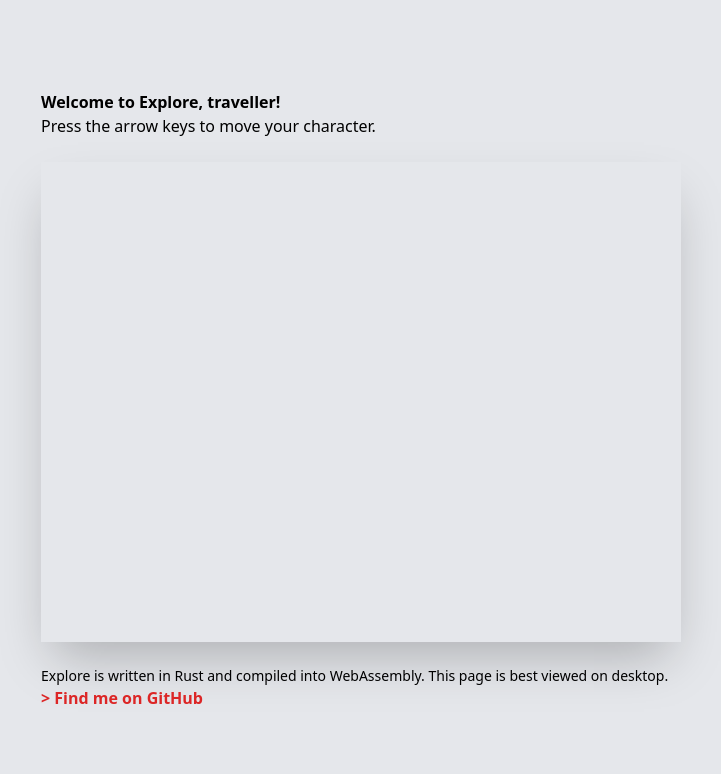
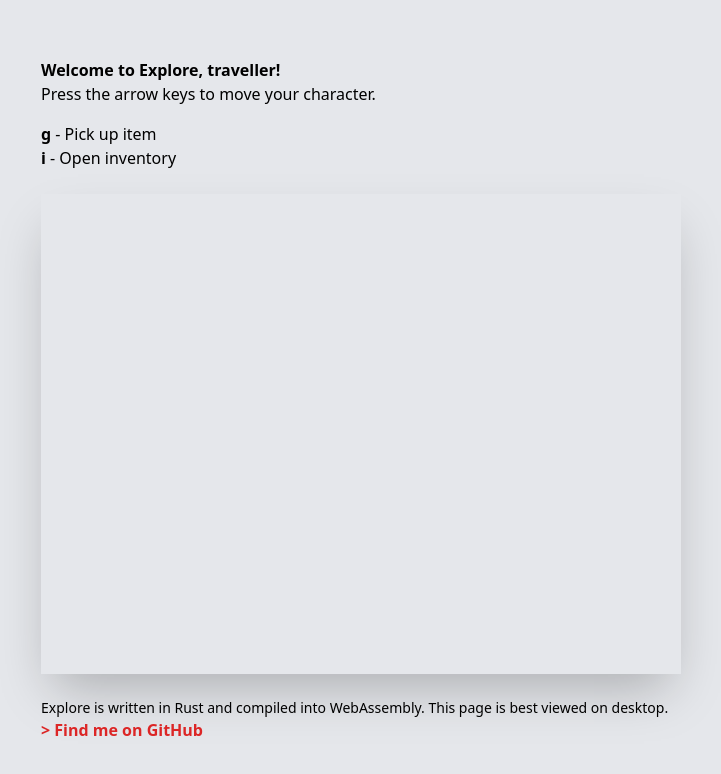
Before and after one commit to smonfourny/rust-roguelike, a Gatsby site in the folder explore-client/: page / in a window 1280 px wide. Shown: the whole page, without its empty margins (279-1000 px from the left). Built offline with nearby package versions, Linux system fonts and the light colour scheme; Gatsby itself is replaced by a stand-in of ours.

Commit message:
feat(client): update command list on client page

```diff
--- a/explore-client/src/pages/index.js
+++ b/explore-client/src/pages/index.js
@@ -8,7 +8,11 @@ class IndexPage extends React.Component {
         <title>Explore</title>
         <div className="bg-gray-200 h-screen grid place-content-center">
           <p className="px-6 font-bold">Welcome to Explore, traveller!</p>
-          <p className="px-6 font-light">Press the arrow keys to move your character.</p>
+          <p className="px-6 font-light mb-4">Press the arrow keys to move your character.</p>
+          <ul>
+            <li className="px-6"><strong>g</strong> - Pick up item</li>
+            <li className="px-6"><strong>i</strong> - Open inventory</li>
+          </ul>
           <div className="p-6 flex justify-center">
             <div className="flex-shrink-0 shadow-2xl">
               <canvas id="canvas" width="640" height="480" className="rounded-lg"></canvas>
```
